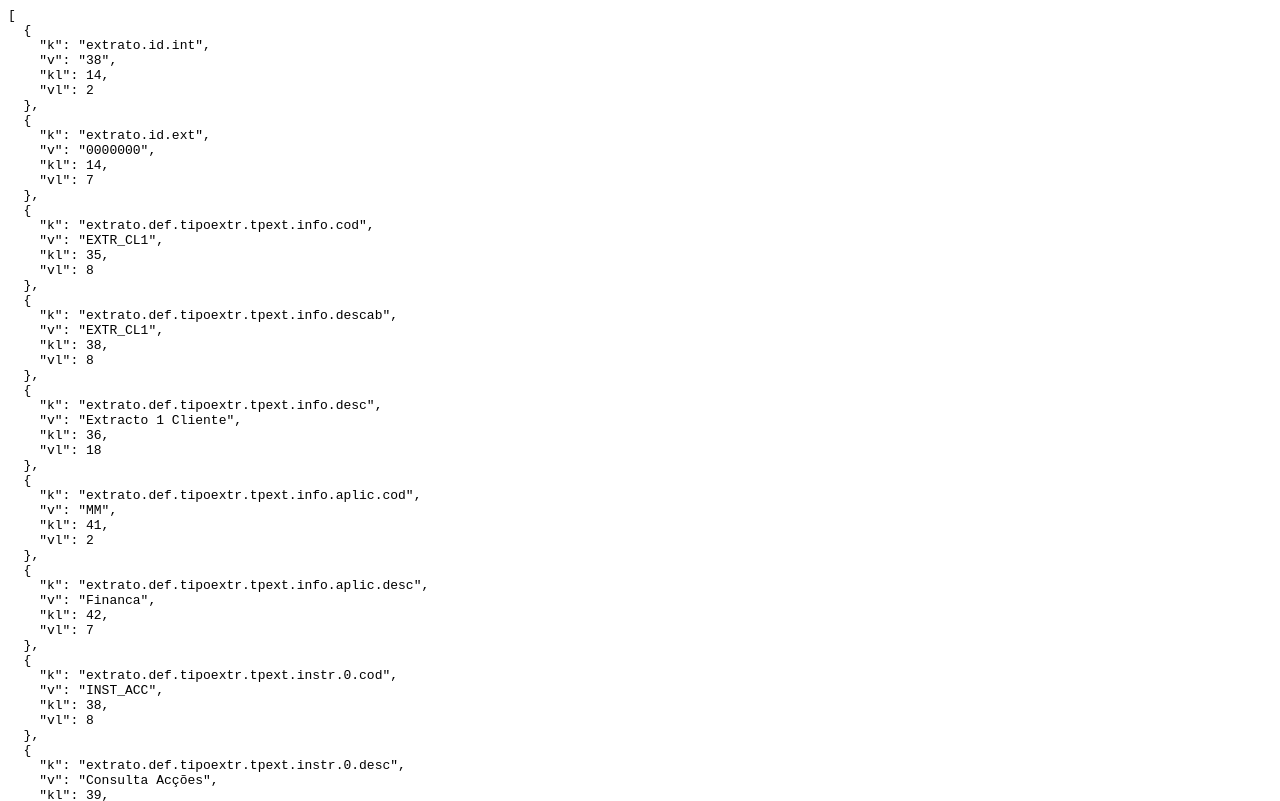
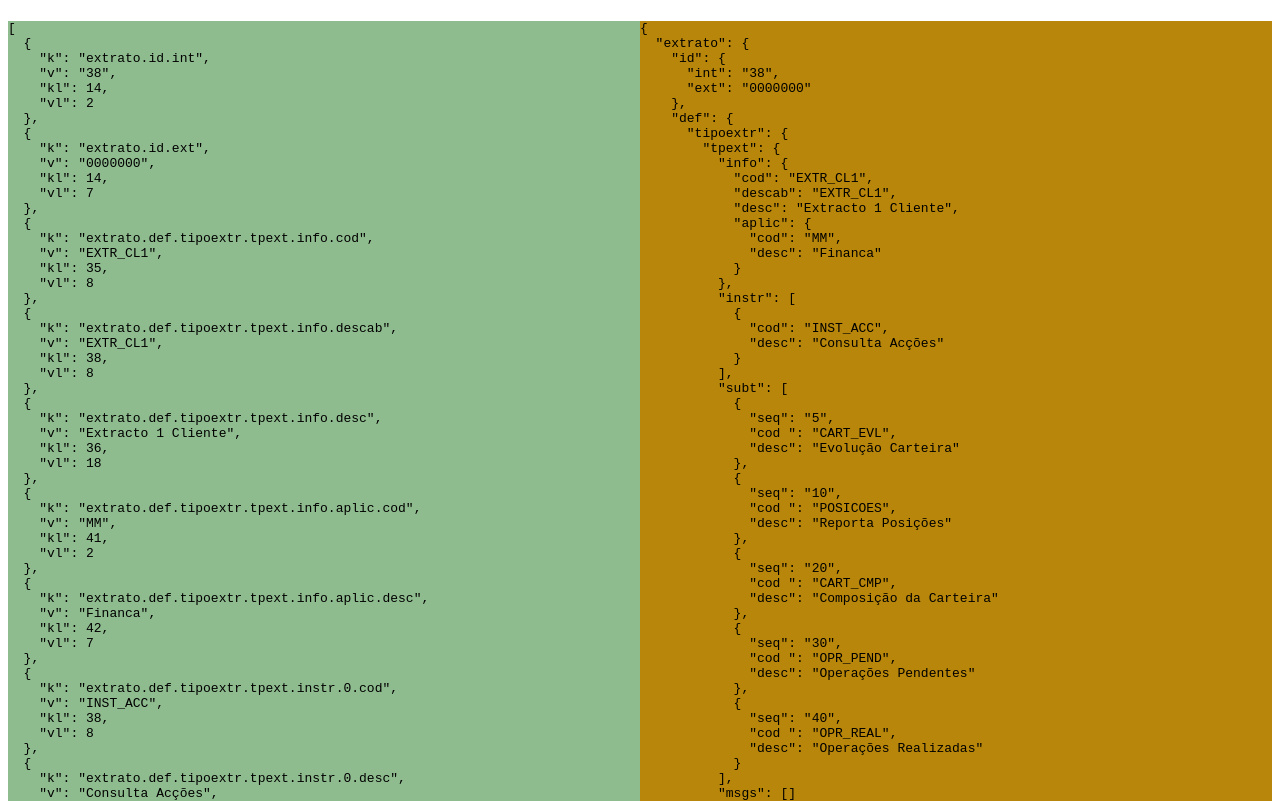
Before and after one commit to FDVS/json-parse-rpg, a website built with Parcel: page index.html in a window 1280 px wide. Shown: the top 801 px of the page. Built offline with nearby package versions, Linux system fonts and the light colour scheme.

Commit message:
Style
Both PRE tags now display side-by-side. On the left is the result, on the right the original JSON string

```diff
--- a/index.html
+++ b/index.html
@@ -6,8 +6,8 @@
 </head>
 
 <body>
-	<pre id="app"></pre>
-	<pre id="extra"></pre>
+	<pre style="width: 50%; background-color: darkseagreen; display: block; float: left;" id="app"></pre>
+	<pre style="width: 50%; background-color: darkgoldenrod; display: block; float: right;" id="extra"></pre>
 
 	<script src="src/index.js"></script>
 </body>
--- a/src/index.js
+++ b/src/index.js
@@ -147,9 +147,9 @@ console.log(
 
 //Grab DOM elements
 const app = document.getElementById('app')
-// const extra = document.getElementById('extra')
+const extra = document.getElementById('extra')
 
 //Put stuff on the screen
 app.innerHTML = JSON.stringify(result, 0, 2)
-// extra.innerHTML = JSON.stringify(dados, 0, 2)
+extra.innerHTML = JSON.stringify(dados, 0, 2)
 // extra.innerHTML = JSON.stringify(test, 0, 2)
```
